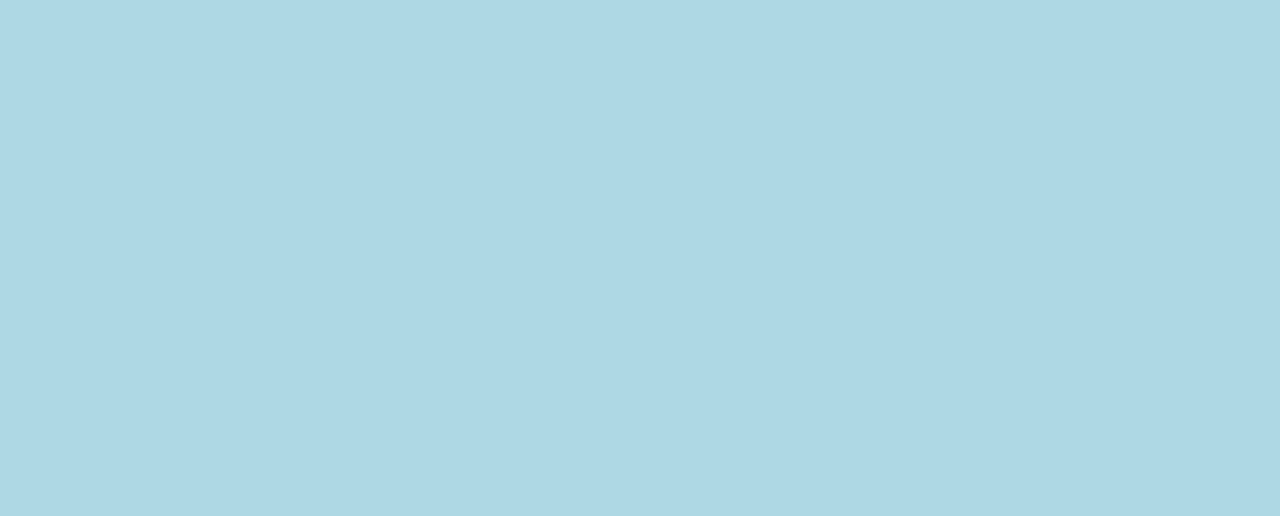
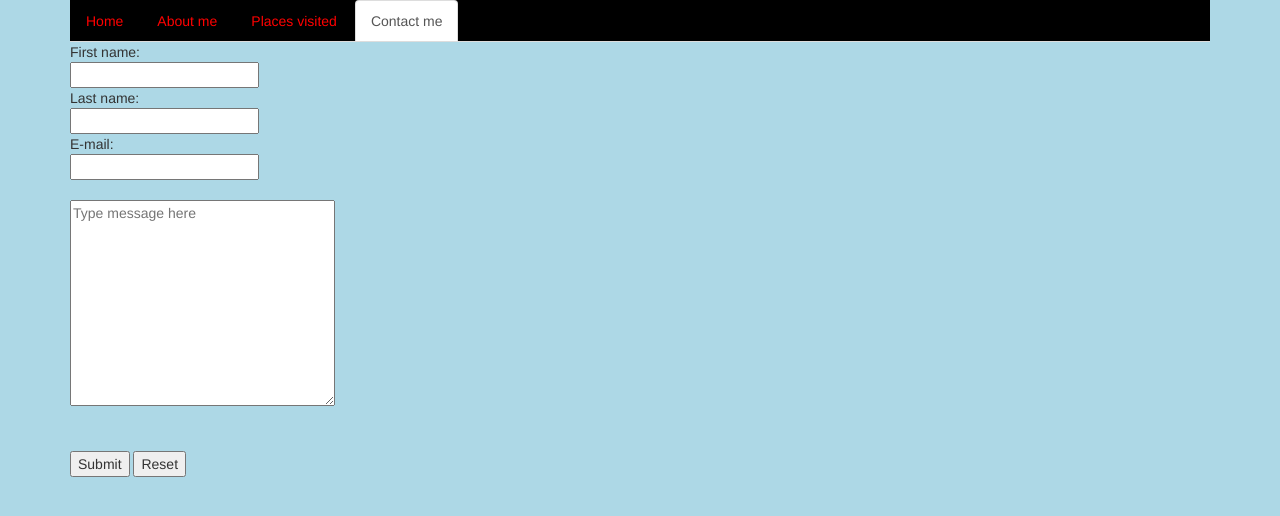
Before and after one commit to frofreak/frofreak.github.io, a plain HTML site: page contact.html in a window 1280 px wide. Drawn offline with nearby package versions, Linux system fonts and the light colour scheme.

Commit message:
Added form

```diff
--- a/contact.html
+++ b/contact.html
@@ -10,6 +10,31 @@
  <link rel="stylesheet" href="styles.css">
 </head>
 <body>
+  <div class="container">
+    <ul class="nav nav-tabs">
+      <li role="presentation"><a href="./index.html">Home</a></li>
+      <li role="presentation"><a href="./about-me.html">About me</a></li>
+      <li role="presentation"><a href="./places.html">Places visited</a></li>
+      <li role="presentation" class="active"><a href="./contact.html">Contact me</a></li>
+    </ul>
+    <form>
+      <div class="form-group">
+      First name:<br/>
+      <input type="text" name="firstname" value="">
+      <br>
+      Last name:<br/>
+      <input type="text" name="lastname" value="">
+      <br/>
+      E-mail:<br/>
+      <input type="email" name="email">
+      <br/><br/>
+      <textarea name="message" rows="10" cols="30" placeholder="Type message here"></textarea>
+      <br/>
+      <br/><br/>
+      <input type="submit" value="Submit">
+      <input type="reset">
+    </form>
+  </div>
 
 </body>
 </html>
```
